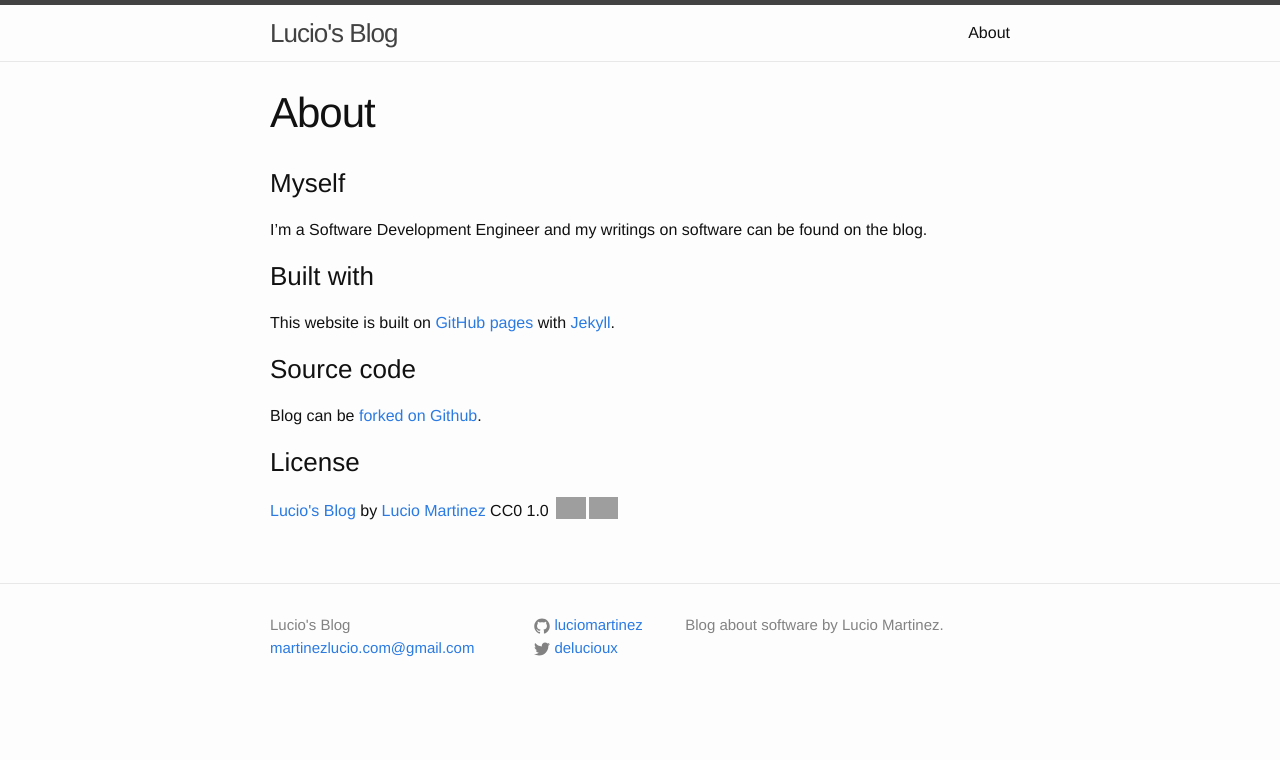
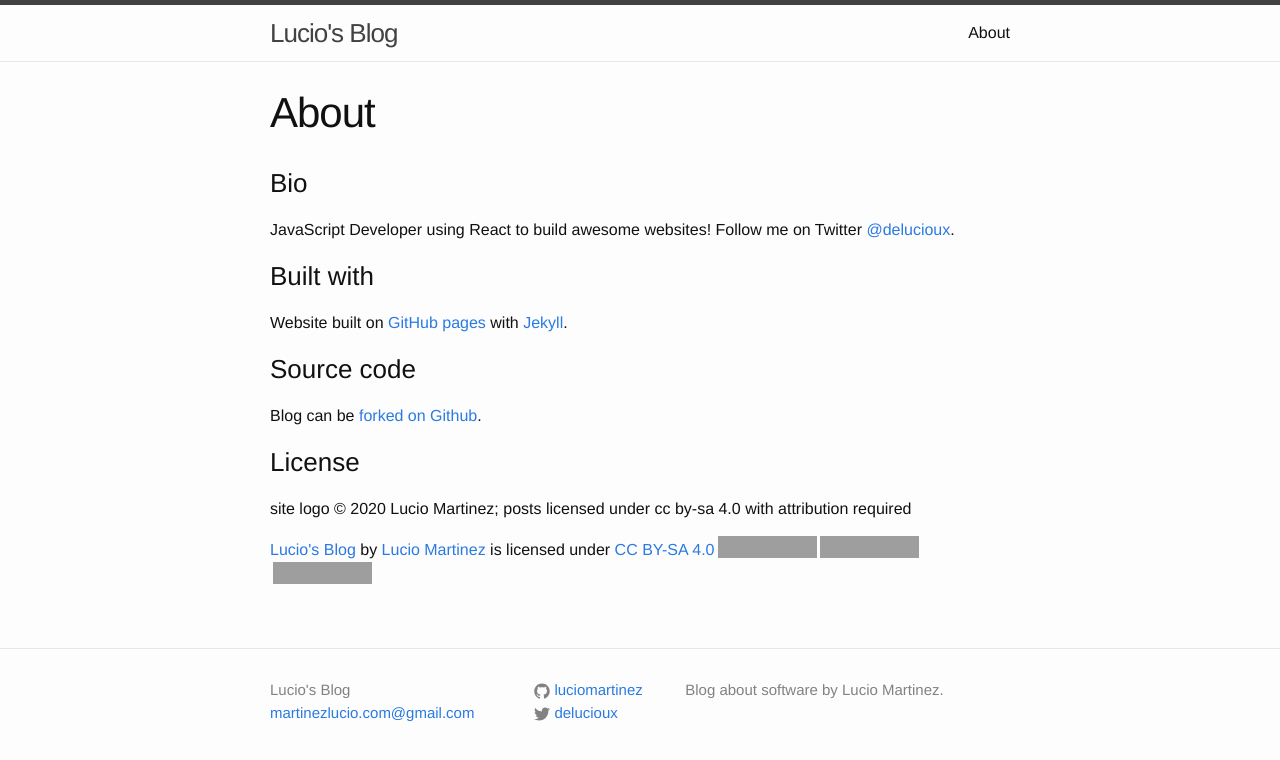
Before and after one commit to luciomartinez/luciomartinez.github.io, a Jekyll site: the page built from about.md, in a window 1280 px wide. Shown: the top 760 px of the page. Built offline with Jekyll 4.4.1, drawn with Linux system fonts in a browser that asks for light colours; grey boxes are pictures that could not be loaded.

Commit message:
Update LICENSE

```diff
--- a/about.md
+++ b/about.md
@@ -3,14 +3,18 @@
 title: About
 permalink: /about/
 ---
-### Myself
-I'm a Software Development Engineer and my writings on software can be found on the blog.
+### Bio
+JavaScript Developer using React to build awesome websites!
+Follow me on Twitter [@delucioux](https://twitter.com/delucioux).
 
 ### Built with
-This website is built on [GitHub pages](https://pages.github.com/) with [Jekyll](http://jekyllrb.com/).
+Website built on [GitHub pages](https://pages.github.com/) with [Jekyll](http://jekyllrb.com/).
 
 ### Source code
 Blog can be [forked on Github](https://github.com/{{ site.github_username }}/{{ site.github_username }}.github.io).
 
 ### License
-<p xmlns:dct="http://purl.org/dc/terms/" xmlns:cc="http://creativecommons.org/ns#" class="license-text"><a rel="cc:attributionURL" href="https://luciomartinez.github.io"><span rel="dct:title">Lucio's Blog</span></a> by <a rel="cc:attributionURL" href="https://luciomartinez.github.io"><span rel="cc:attributionName">Lucio Martinez</span></a> CC0 1.0 <a href="https://creativecommons.org/publicdomain/zero/1.0"><img style="height:22px!important;margin-left: 3px;vertical-align:text-bottom;" src="https://search.creativecommons.org/static/img/cc_icon.svg" /><img  style="height:22px!important;margin-left: 3px;vertical-align:text-bottom;" src="https://search.creativecommons.org/static/img/cc-cc0_icon.svg" /></a></p>
+
+site logo © 2020 Lucio Martinez; posts licensed under cc by-sa 4.0 with attribution required
+
+<p xmlns:dct="http://purl.org/dc/terms/" xmlns:cc="http://creativecommons.org/ns#" class="license-text"><a rel="cc:attributionURL" property="dct:title" href="https://luciomartinez.github.io">Lucio's Blog</a> by <a rel="cc:attributionURL dct:creator" property="cc:attributionName" href="https://twitter.com/delucioux">Lucio Martinez</a> is licensed under <a rel="license" href="https://creativecommons.org/licenses/by-sa/4.0">CC BY-SA 4.0<img style="height:22px!important;margin-left:3px;vertical-align:text-bottom;" src="https://mirrors.creativecommons.org/presskit/icons/cc.svg?ref=chooser-v1" /><img style="height:22px!important;margin-left:3px;vertical-align:text-bottom;" src="https://mirrors.creativecommons.org/presskit/icons/by.svg?ref=chooser-v1" /><img style="height:22px!important;margin-left:3px;vertical-align:text-bottom;" src="https://mirrors.creativecommons.org/presskit/icons/sa.svg?ref=chooser-v1" /></a></p>
```
Also changed, not shown: 1 other file.
